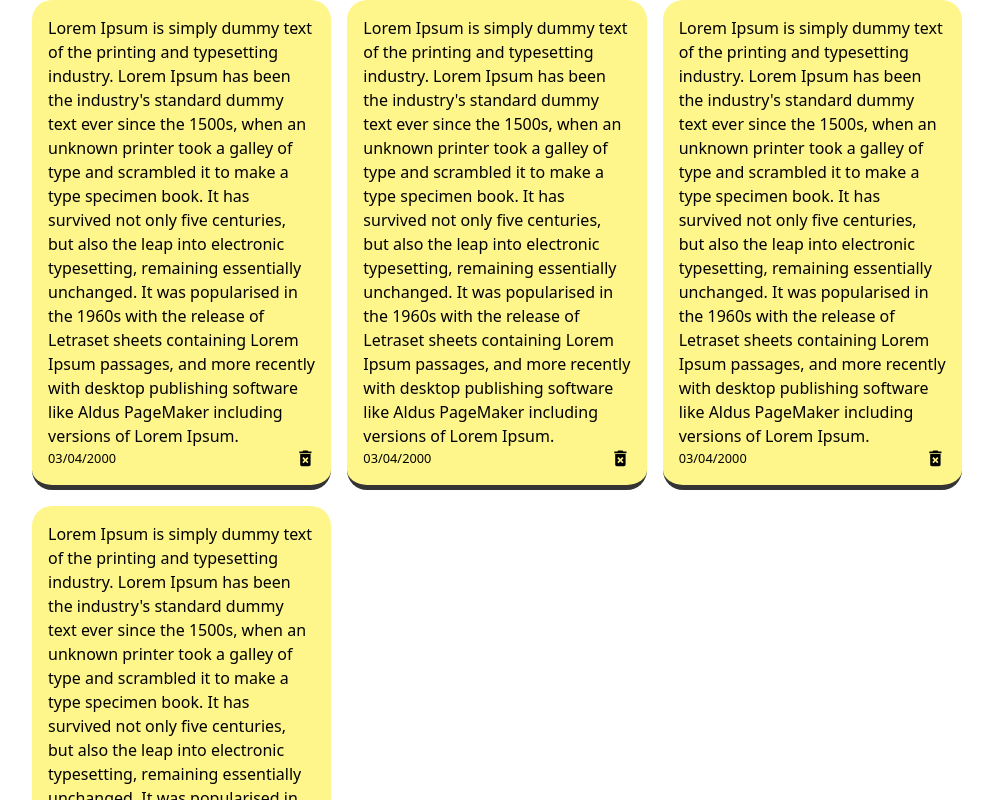
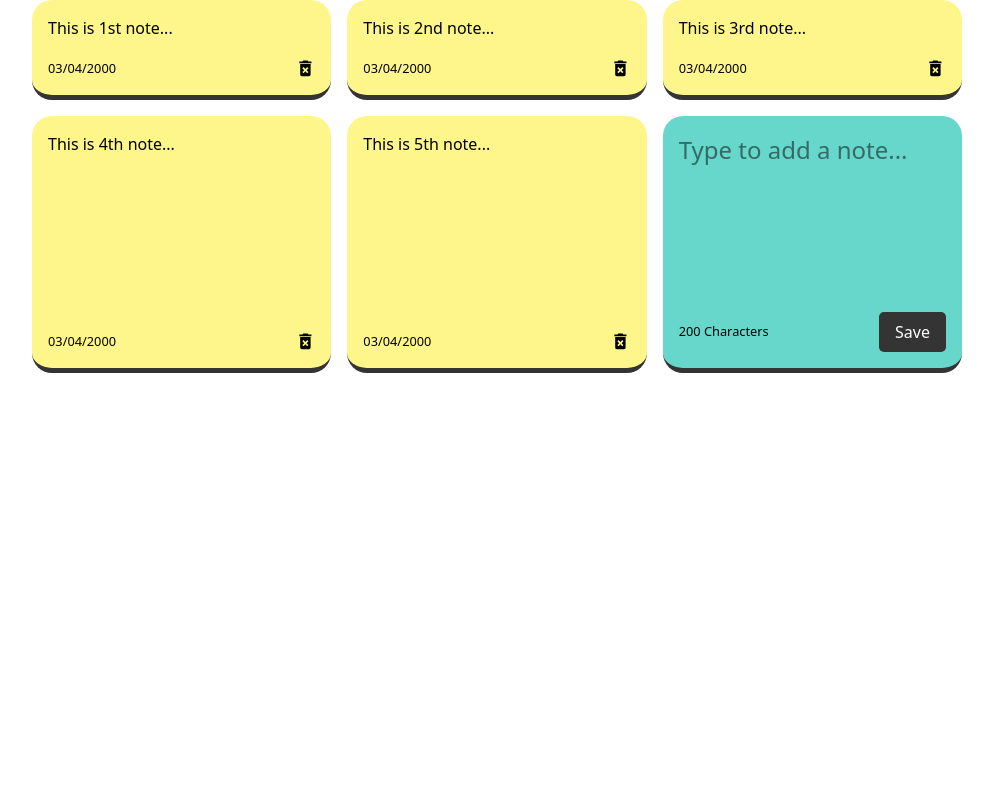
Before and after one commit to omeshapasan2/Flutter-React-Notes-App, a React (Vite) app in the folder hyper-notes-react/: page /notes in a window 1280 px wide. Shown: the top 800 px of the page, without its empty margins (143-1136 px from the left). Built offline with nearby package versions, Linux system fonts and the light colour scheme.

Commit message:
Add Note Function

```diff
--- a/hyper-notes-react/src/components/AddNote.jsx
+++ b/hyper-notes-react/src/components/AddNote.jsx
@@ -0,0 +1,33 @@
+import { useState } from "react";
+
+const AddNote = ({ handleAddNote }) => {
+    // Function to handle the addition of a new note
+    const [noteText, setNoteText] = useState('');
+
+    const handleChange = (event) => {
+        setNoteText(event.target.value);
+    };
+
+    const handleSaveClick = () => {
+        handleAddNote(noteText);
+    }
+
+
+    return(
+        <div className="note new">
+            <textarea
+                rows="5"
+                cols="10"
+                placeholder="Type to add a note..."
+                value={noteText}
+                onChange={handleChange}>
+            </textarea>
+            <div className="note-footer">
+                <small>200 Characters</small>
+                <button className="save" onClick={handleSaveClick}>Save</button>
+            </div>
+        </div>
+    );
+};
+
+export default AddNote;
--- a/hyper-notes-react/src/components/Note.jsx
+++ b/hyper-notes-react/src/components/Note.jsx
@@ -1,11 +1,11 @@
 import { MdDeleteForever } from "react-icons/md";
 
-const Note = () => {
+const Note = ( { id, text, date } ) => {
     return(
         <div className="note">
-            <span>Lorem Ipsum is simply dummy text of the printing and typesetting industry. Lorem Ipsum has been the industry's standard dummy text ever since the 1500s, when an unknown printer took a galley of type and scrambled it to make a type specimen book. It has survived not only five centuries, but also the leap into electronic typesetting, remaining essentially unchanged. It was popularised in the 1960s with the release of Letraset sheets containing Lorem Ipsum passages, and more recently with desktop publishing software like Aldus PageMaker including versions of Lorem Ipsum.</span>
+            <span>{text}</span>
             <div className="note-footer">
-                <small>03/04/2000</small>
+                <small>{date}</small>
                 <MdDeleteForever
                     onClick={() => console.log("Delete Note")}
                     className="delete-icon"
--- a/hyper-notes-react/src/components/NotesList.jsx
+++ b/hyper-notes-react/src/components/NotesList.jsx
@@ -1,13 +1,14 @@
 import Note from './Note'
+import AddNote from './AddNote';
 
-const NotesList = () => {
+const NotesList = ({ notes, handleAddNote }) => {
 
     return (
         <div className="notes-list">
-            <Note />
-            <Note />
-            <Note />
-            <Note />
+            {notes.map((note) => (
+                <Note id={note.id} text={note.text} date={note.date}/>
+            ))}
+            <AddNote handleAddNote={handleAddNote}/>
         </div>
     );
 }
--- a/hyper-notes-react/src/index.css
+++ b/hyper-notes-react/src/index.css
@@ -40,3 +40,50 @@
     grid-gap: 1rem;
     grid-template-columns: repeat(auto-fit, minmax(250px,1fr));
 }
+
+/* Add Note Styling */
+
+.note.new{
+    background-color: #67d7cc;
+    border-radius: 20px;
+    padding: 1rem;
+    border-bottom: 5px #353434 solid;
+    min-height: 100px;
+    display: flex;
+    flex-direction:column;
+    justify-content: space-between;
+  }
+
+  textarea{
+    width: 100%;
+    border: none;
+    resize: none;
+    background-color: transparent;
+    resize: none;
+    font-size: 1.5rem;
+  }
+
+  textarea:focus{
+    outline: none;
+  }
+
+  .save {
+    position: relative;
+    background-color: #353434;
+    color: white;
+    border: none;
+    padding: 0.5rem 1rem;
+    border-radius: 5px;
+    cursor: pointer;
+    transition: all 0.3s;
+  }
+
+  .save:hover{
+    font-weight: bold;
+    color: #353434;
+    background-color: #ffffff;
+  }
+
+  .save:active{
+    transform: scale(0.9);
+  }
--- a/hyper-notes-react/src/pages/Notes.jsx
+++ b/hyper-notes-react/src/pages/Notes.jsx
@@ -1,13 +1,51 @@
 import NotesList from "../components/NotesList";
+import { nanoid } from "nanoid";
 import { useState } from "react";
 
 // src/pages/Notes.jsx
 const Notes = () => {
-    const [notes, setNotes] = useState([]);
+    const [notes, setNotes] = useState([
+    {
+      id: nanoid(),
+      text: "This is 1st note...",
+      date: "03/04/2000"
+    },
+    {
+      id: nanoid(),
+      text: "This is 2nd note...",
+      date: "03/04/2000"
+    },
+    {
+      id: nanoid(),
+      text: "This is 3rd note...",
+      date: "03/04/2000"
+    },
+    {
+      id: nanoid(),
+      text: "This is 4th note...",
+      date: "03/04/2000"
+    },
+    {
+      id: nanoid(),
+      text: "This is 5th note...",
+      date: "03/04/2000"
+    },
+  ]);
+
+    const addNote = (text) => {
+        const date = new Date();
+        const newNote = {
+            id: nanoid(),
+            text: text,
+            date: date.toLocaleDateString()
+        };
+        const newNotes = [...notes, newNote];
+        setNotes(newNotes);
+    }
 
     return (
       <div className="notes-bg">
-          <NotesList />
+          <NotesList notes={notes} handleAddNote={addNote}/>
       </div>
     );
   };
```
